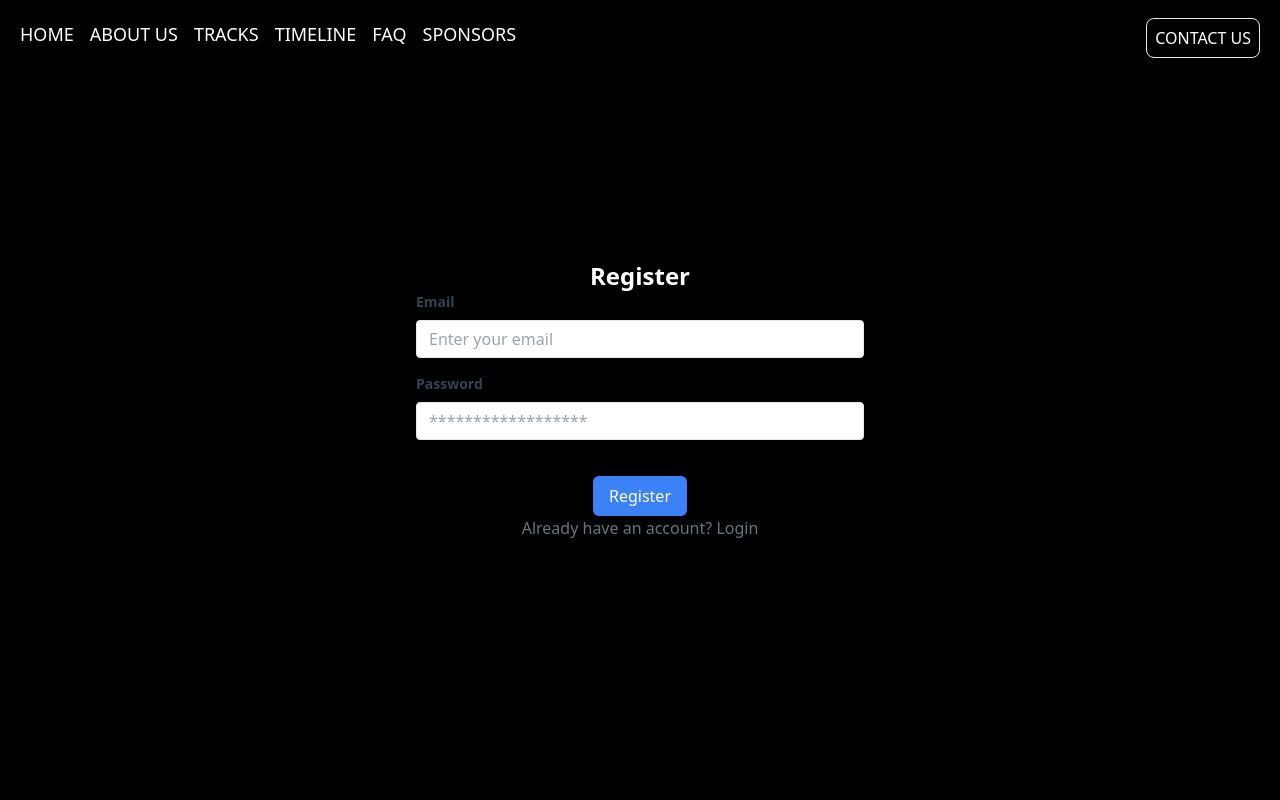
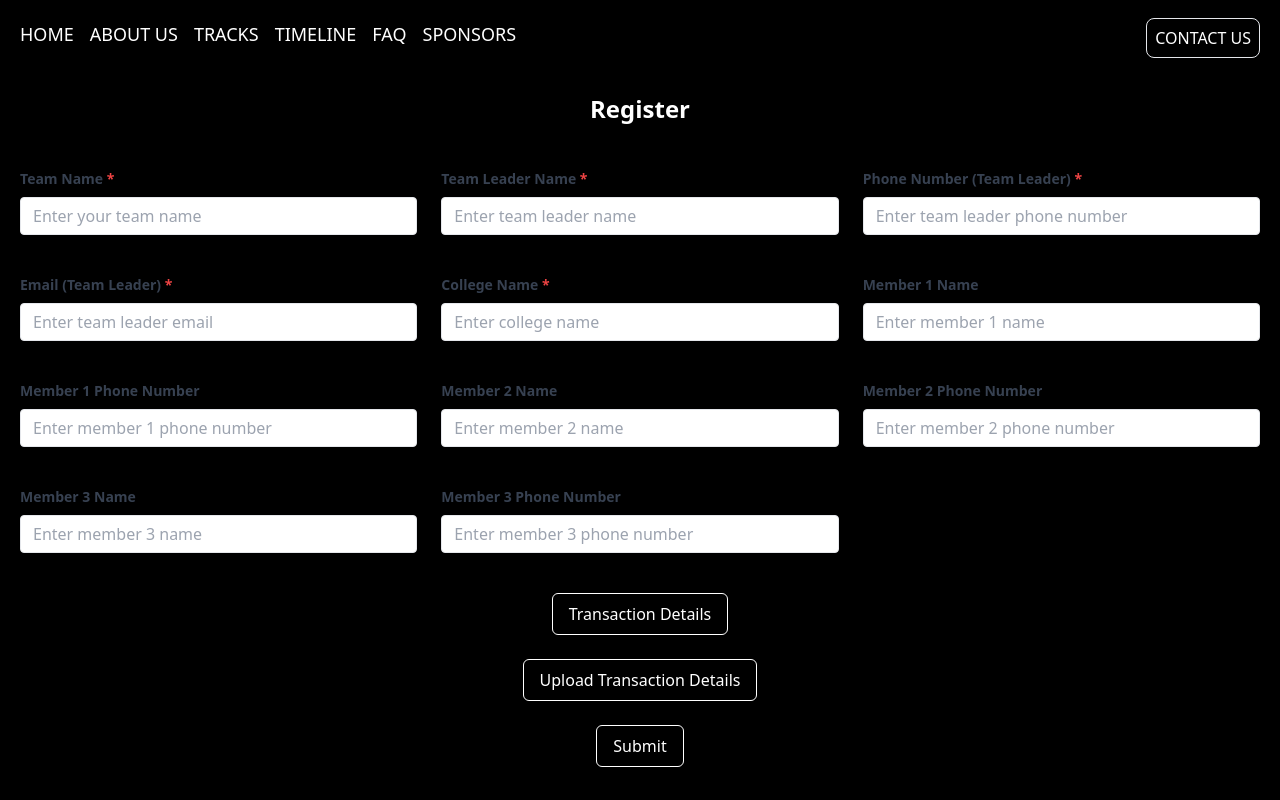
Before and after one commit to swapna-7/cyberthon, a React (Vite) app: page /register in a window 1280 px wide. Shown: the top 800 px of the page. Built offline with nearby package versions, Linux system fonts and the light colour scheme.

Commit message:
register

```diff
--- a/src/components/Register.tsx
+++ b/src/components/Register.tsx
@@ -1,34 +1,310 @@
-import React from 'react'
+import React, { useState } from 'react'
 
 function Register() {
+  const [modalOpen, setModalOpen] = useState(false);
+  const [transactionImage, setTransactionImage] = useState<string | null>(null);
+  const [teamDetails, setTeamDetails] = useState({
+    teamName: '',
+    leaderName: '',
+    leaderPhone: '',
+    leaderEmail: '',
+    collegeName: '',
+    member1Name: '',
+    member1Phone: '',
+    member2Name: '',
+    member2Phone: '',
+    member3Name: '',
+    member3Phone: ''
+  });
+
+  const handleInputChange = (e) => {
+    const { name, value } = e.target;
+    setTeamDetails({ ...teamDetails, [name]: value });
+  };
+
+  const handleFileChange = (e) => {
+    setTransactionImage(URL.createObjectURL(e.target.files[0]));
+  };
+
+  const handleOpenModal = () => {
+    setModalOpen(true);
+  };
+
+  const handleCloseModal = () => {
+    setModalOpen(false);
+  };
+
+  const handleSubmit = (e) => {
+    e.preventDefault();
+    // Form validation: Ensure team name and leader details are filled out
+    if (!teamDetails.teamName || !teamDetails.leaderName || !teamDetails.leaderPhone || !teamDetails.leaderEmail) {
+      alert('Please fill out all required fields.');
+    } else {
+      // If form is valid, show success alert
+      alert('Form submitted successfully!');
+    }
+  };
+
   return (
-    <div className='h-screen flex flex-col justify-center items-center'>
-        <h1 className='text-2xl font-bold'>Register</h1>
-        <form className='w-full max-w-md'>
+    <div className='h-screen flex flex-col justify-center items-center mt-10'>
+      <h1 className='text-2xl font-bold mb-6'>Register</h1>
+      <form className='w-full max-w-7xl p-5 rounded-lg' onSubmit={handleSubmit}>
+        {/* Grid Layout */}
+        <div className='grid grid-cols-1 md:grid-cols-3 gap-6'>
+          {/* Team Name */}
           <div className='mb-4'>
-                <label className='block text-gray-700 text-sm font-bold mb-2' htmlFor='email'>
-                    Email
+            <label className='block text-gray-700 text-sm font-bold mb-2' htmlFor='teamName'>
+              Team Name <span className="text-red-500">*</span>
             </label>
-                <input className='appearance-none border rounded w-full py-2 px-3 text-gray-700 leading-tight focus:outline-none focus:bg-white' id='email' type='email' placeholder='Enter your email' />
+            <input
+              className='appearance-none border rounded w-full py-2 px-3 text-gray-700 leading-tight focus:outline-none focus:bg-white'
+              id='teamName'
+              type='text'
+              name='teamName'
+              value={teamDetails.teamName}
+              onChange={handleInputChange}
+              placeholder='Enter your team name'
+              required
+            />
           </div>
-            <div className='mb-6'>
-                <label className='block text-gray-700 text-sm font-bold mb-2' htmlFor='password'>
-                    Password
+
+          {/* Team Leader Name */}
+          <div className='mb-4'>
+            <label className='block text-gray-700 text-sm font-bold mb-2' htmlFor='leaderName'>
+              Team Leader Name <span className="text-red-500">*</span>
             </label>
-                <input className='appearance-none border rounded w-full py-2 px-3 text-gray-700 mb-3 leading-tight focus:outline-none focus:bg-white' id='password' type='password' placeholder='******************' />
+            <input
+              className='appearance-none border rounded w-full py-2 px-3 text-gray-700 leading-tight focus:outline-none focus:bg-white'
+              id='leaderName'
+              type='text'
+              name='leaderName'
+              value={teamDetails.leaderName}
+              onChange={handleInputChange}
+              placeholder='Enter team leader name'
+              required
+            />
           </div>
-            <div className='flex justify-center'>
-                <button className='px-4 py-2 bg-blue-500 text-white rounded-md hover:bg-blue-700'>
-                    Register
+
+          {/* Team Leader Phone */}
+          <div className='mb-4'>
+            <label className='block text-gray-700 text-sm font-bold mb-2' htmlFor='leaderPhone'>
+              Phone Number (Team Leader) <span className="text-red-500">*</span>
+            </label>
+            <input
+              className='appearance-none border rounded w-full py-2 px-3 text-gray-700 leading-tight focus:outline-none focus:bg-white'
+              id='leaderPhone'
+              type='text'
+              name='leaderPhone'
+              value={teamDetails.leaderPhone}
+              onChange={handleInputChange}
+              placeholder='Enter team leader phone number'
+              required
+            />
+          </div>
+
+          {/* Team Leader Email */}
+          <div className='mb-4'>
+            <label className='block text-gray-700 text-sm font-bold mb-2' htmlFor='leaderEmail'>
+              Email (Team Leader) <span className="text-red-500">*</span>
+            </label>
+            <input
+              className='appearance-none border rounded w-full py-2 px-3 text-gray-700 leading-tight focus:outline-none focus:bg-white'
+              id='leaderEmail'
+              type='email'
+              name='leaderEmail'
+              value={teamDetails.leaderEmail}
+              onChange={handleInputChange}
+              placeholder='Enter team leader email'
+              required
+            />
+          </div>
+
+          {/* College Name */}
+          <div className='mb-4'>
+            <label className='block text-gray-700 text-sm font-bold mb-2' htmlFor='collegeName'>
+              College Name <span className="text-red-500">*</span>
+            </label>
+            <input
+              className='appearance-none border rounded w-full py-2 px-3 text-gray-700 leading-tight focus:outline-none focus:bg-white'
+              id='collegeName'
+              type='text'
+              name='collegeName'
+              value={teamDetails.collegeName}
+              onChange={handleInputChange}
+              placeholder='Enter college name'
+              required
+            />
+          </div>
+
+          {/* Member 1 Name */}
+          <div className='mb-4'>
+            <label className='block text-gray-700 text-sm font-bold mb-2' htmlFor='member1Name'>
+              Member 1 Name
+            </label>
+            <input
+              className='appearance-none border rounded w-full py-2 px-3 text-gray-700 leading-tight focus:outline-none focus:bg-white'
+              id='member1Name'
+              type='text'
+              name='member1Name'
+              value={teamDetails.member1Name}
+              onChange={handleInputChange}
+              placeholder='Enter member 1 name'
+            />
+          </div>
+
+          {/* Member 1 Phone */}
+          <div className='mb-4'>
+            <label className='block text-gray-700 text-sm font-bold mb-2' htmlFor='member1Phone'>
+              Member 1 Phone Number
+            </label>
+            <input
+              className='appearance-none border rounded w-full py-2 px-3 text-gray-700 leading-tight focus:outline-none focus:bg-white'
+              id='member1Phone'
+              type='text'
+              name='member1Phone'
+              value={teamDetails.member1Phone}
+              onChange={handleInputChange}
+              placeholder='Enter member 1 phone number'
+            />
+          </div>
+
+          {/* Member 2 Name */}
+          <div className='mb-4'>
+            <label className='block text-gray-700 text-sm font-bold mb-2' htmlFor='member2Name'>
+              Member 2 Name
+            </label>
+            <input
+              className='appearance-none border rounded w-full py-2 px-3 text-gray-700 leading-tight focus:outline-none focus:bg-white'
+              id='member2Name'
+              type='text'
+              name='member2Name'
+              value={teamDetails.member2Name}
+              onChange={handleInputChange}
+              placeholder='Enter member 2 name'
+            />
+          </div>
+
+          {/* Member 2 Phone */}
+          <div className='mb-4'>
+            <label className='block text-gray-700 text-sm font-bold mb-2' htmlFor='member2Phone'>
+              Member 2 Phone Number
+            </label>
+            <input
+              className='appearance-none border rounded w-full py-2 px-3 text-gray-700 leading-tight focus:outline-none focus:bg-white'
+              id='member2Phone'
+              type='text'
+              name='member2Phone'
+              value={teamDetails.member2Phone}
+              onChange={handleInputChange}
+              placeholder='Enter member 2 phone number'
+            />
+          </div>
+
+          {/* Member 3 Name */}
+          <div className='mb-4'>
+            <label className='block text-gray-700 text-sm font-bold mb-2' htmlFor='member3Name'>
+              Member 3 Name
+            </label>
+            <input
+              className='appearance-none border rounded w-full py-2 px-3 text-gray-700 leading-tight focus:outline-none focus:bg-white'
+              id='member3Name'
+              type='text'
+              name='member3Name'
+              value={teamDetails.member3Name}
+              onChange={handleInputChange}
+              placeholder='Enter member 3 name'
+            />
+          </div>
+
+          {/* Member 3 Phone */}
+          <div className='mb-4'>
+            <label className='block text-gray-700 text-sm font-bold mb-2' htmlFor='member3Phone'>
+              Member 3 Phone Number
+            </label>
+            <input
+              className='appearance-none border rounded w-full py-2 px-3 text-gray-700 leading-tight focus:outline-none focus:bg-white'
+              id='member3Phone'
+              type='text'
+              name='member3Phone'
+              value={teamDetails.member3Phone}
+              onChange={handleInputChange}
+              placeholder='Enter member 3 phone number'
+            />
+          </div>
+        </div>
+
+        {/* Button to open the modal */}
+        <div className='flex justify-center mt-6'>
+          <button
+            type='button'
+            className='px-4 py-2 bg-black border border-white text-white rounded-md hover:bg-zinc-700'
+            onClick={handleOpenModal}
+          >
+            Transaction Details
           </button>
         </div>
-            <div className='text-center text-gray-500'>
-                Already have an account? <a href='/login'>Login</a>
+
+        <div className='flex justify-center mt-6'>
+          <button
+            type='button'
+            className='px-4 py-2 bg-black border border-white text-white rounded-md hover:bg-zinc-700'
+            onClick={handleOpenModal}
+          >
+            Upload Transaction Details
+          </button>
         </div>
 
+        {/* Submit Button */}
+        <div className='flex justify-center mt-6'>
+          <button
+            type='submit'
+            className='px-4 py-2 bg-black border border-white text-white rounded-md hover:bg-zinc-700'
+          >
+            Submit
+          </button>
+        </div>
       </form>
+
+      {/* Modal */}
+      {modalOpen && (
+        <div className='fixed inset-0 bg-gray-600 bg-opacity-50 flex justify-center items-center'>
+          <div className='bg-white p-6 rounded-lg shadow-lg w-96'>
+            <h2 className='text-xl font-bold mb-4'>Transaction Details</h2>
+            <div>
+              <label className='block text-gray-700'>Upload Screenshot</label>
+              <input
+                type='file'
+                className='mt-2'
+                onChange={handleFileChange}
+              />
+            </div>
+            <div className='mt-4'>
+              {transactionImage && (
+                <div>
+                  <img src={transactionImage} alt='Transaction Screenshot' className='w-full h-auto' />
+                </div>
+              )}
+            </div>
+            <div className='mt-4 flex justify-between'>
+              <button
+                onClick={handleCloseModal}
+                className='px-4 py-2 bg-gray-500 text-white rounded-md hover:bg-gray-700'
+              >
+                Close
+              </button>
+
+              <button
+                className='px-4 py-2 bg-blue-500 text-white rounded-md hover:bg-blue-700'
+              >
+                Submit
+              </button>
+            </div>
+          </div>
+        </div>
+      )}
+
     </div>
   )
 }
 
-export default Register
+export default Register;
```
Lines whose indentation alone changed are shown as unchanged.
